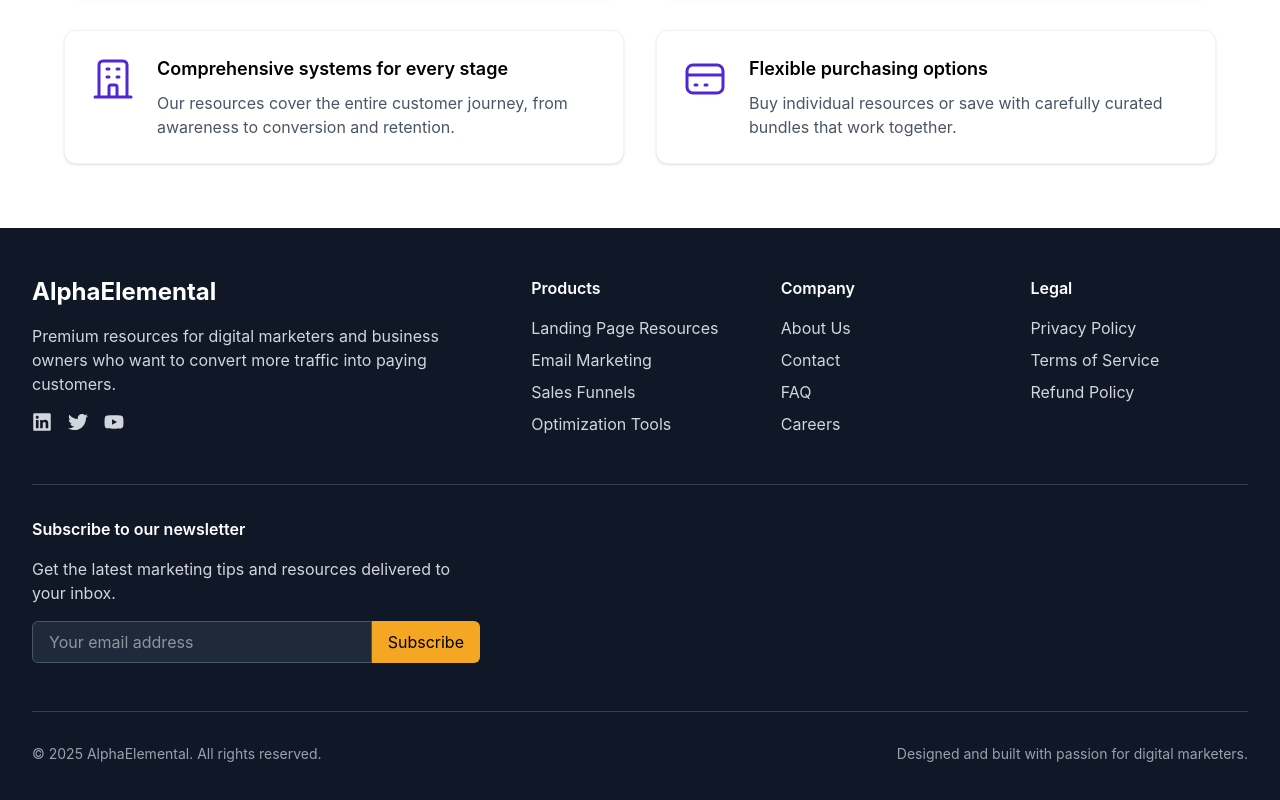
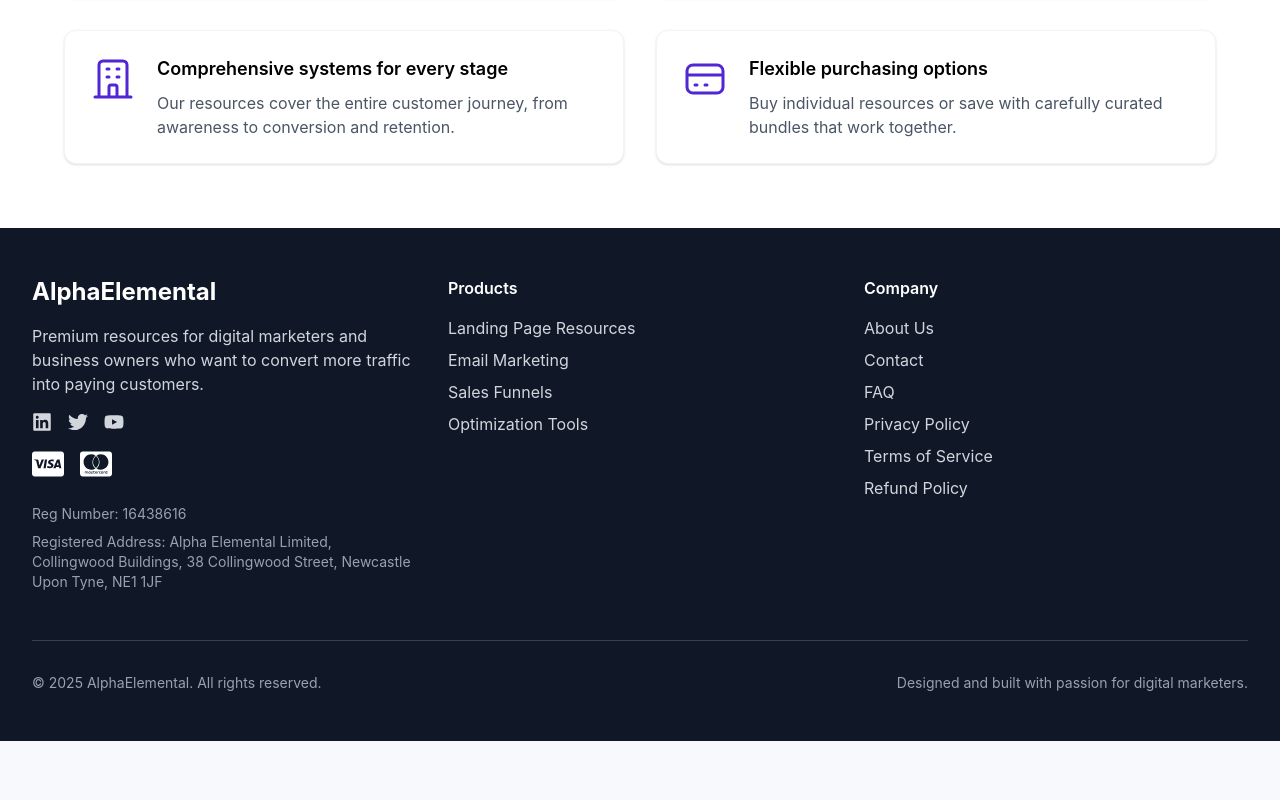
Before and after one commit to louischarles2000/alphaelemental-uk, a Next.js app: page / in a window 1280 px wide. Shown: the part 1688-2488 px from the top of the page. After the commit the page ends 2429 px from the top, so only its background shows below. Built offline with nearby package versions, Linux system fonts and the light colour scheme; no server answers.

Commit message:
Add company details to the footer

```diff
--- a/src/components/Footer.tsx
+++ b/src/components/Footer.tsx
@@ -1,20 +1,21 @@
 import Link from "next/link";
 import { FaLinkedin, FaTwitter, FaYoutube } from "react-icons/fa";
+import { FaCcVisa, FaCcMastercard } from "react-icons/fa";
 
 export default function Footer() {
   return (
     <footer className="bg-gray-900 text-white">
       <div className="max-w-7xl mx-auto px-4 sm:px-6 lg:px-8 py-12">
-        <div className="grid grid-cols-1 md:grid-cols-5 gap-8">
+        <div className="grid grid-cols-1 md:grid-cols-3 gap-8">
           {/* Brand and description */}
-          <div className="md:col-span-2">
+          <div className="md:col-span-1">
             <Link href="/" className="block mb-4">
               <span className="text-2xl font-bold text-white">AlphaElemental</span>
             </Link>
             <p className="text-gray-300 mb-4 max-w-md">
               Premium resources for digital marketers and business owners who want to convert more traffic into paying customers.
             </p>
-            <div className="flex space-x-4">
+            <div className="flex space-x-4 mb-4">
               <a href="https://linkedin.com" target="_blank" rel="noopener noreferrer" className="text-gray-300 hover:text-[var(--accent)]">
                 <FaLinkedin size={20} />
               </a>
@@ -24,6 +25,14 @@
               <a href="https://youtube.com" target="_blank" rel="noopener noreferrer" className="text-gray-300 hover:text-[var(--accent)]">
                 <FaYoutube size={20} />
               </a>
+            </div>
+            <div className="flex space-x-4 mb-6">
+              <FaCcVisa size={32} className="text-white" />
+              <FaCcMastercard size={32} className="text-white" />
+            </div>
+            <div className="text-gray-400 text-sm">
+              <p>Reg Number: 16438616</p>
+              <p className="mt-2">Registered Address: Alpha Elemental Limited, Collingwood Buildings, 38 Collingwood Street, Newcastle Upon Tyne, NE1 1JF</p>
             </div>
           </div>
 
@@ -73,17 +82,6 @@
                 </Link>
               </li>
               <li>
-                <Link href="/careers" className="text-gray-300 hover:text-[var(--accent)]">
-                  Careers
-                </Link>
-              </li>
-            </ul>
-          </div>
-
-          <div>
-            <h3 className="text-white font-semibold mb-4">Legal</h3>
-            <ul className="space-y-2">
-              <li>
                 <Link href="/privacy" className="text-gray-300 hover:text-[var(--accent)]">
                   Privacy Policy
                 </Link>
@@ -102,27 +100,6 @@
           </div>
         </div>
 
-        {/* Newsletter */}
-        <div className="mt-12 pt-8 border-t border-gray-700">
-          <div className="max-w-md mx-auto md:mx-0">
-            <h3 className="text-white font-semibold mb-4">Subscribe to our newsletter</h3>
-            <p className="text-gray-300 mb-4">Get the latest marketing tips and resources delivered to your inbox.</p>
-            <form className="flex">
-              <input
-                type="email"
-                placeholder="Your email address"
-                className="flex-1 min-w-0 px-4 py-2 border border-gray-600 rounded-l-md focus:outline-none focus:ring-2 focus:ring-[var(--accent)] focus:border-transparent bg-gray-800 text-white"
-              />
-              <button
-                type="submit"
-                className="bg-[var(--accent)] text-black px-4 py-2 rounded-r-md hover:bg-[var(--accent)]/80 transition-colors duration-200"
-              >
-                Subscribe
-              </button>
-            </form>
-          </div>
-        </div>
-
         {/* Copyright */}
         <div className="mt-12 pt-8 border-t border-gray-700 text-center md:flex md:justify-between md:items-center">
           <p className="text-gray-400 text-sm">
```
Also changed, not shown: 1 other file (tests, documents, lock files or other folders).
